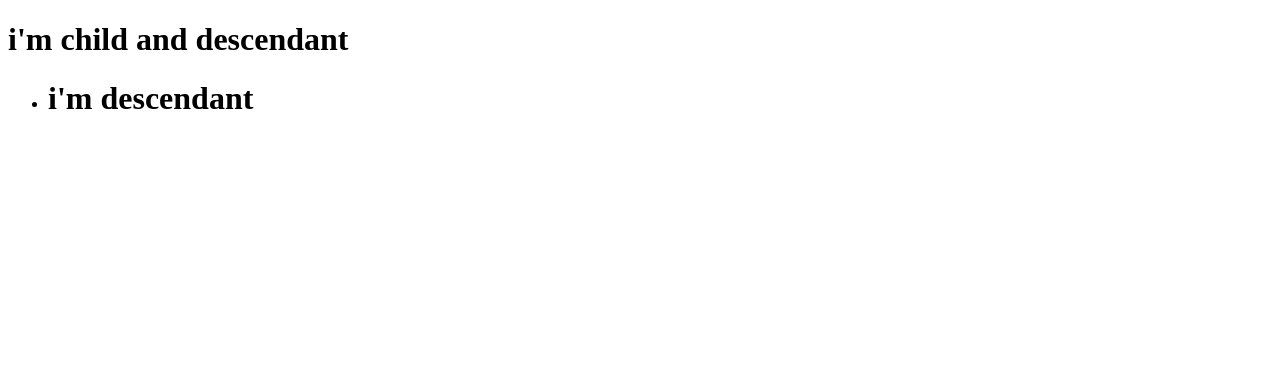
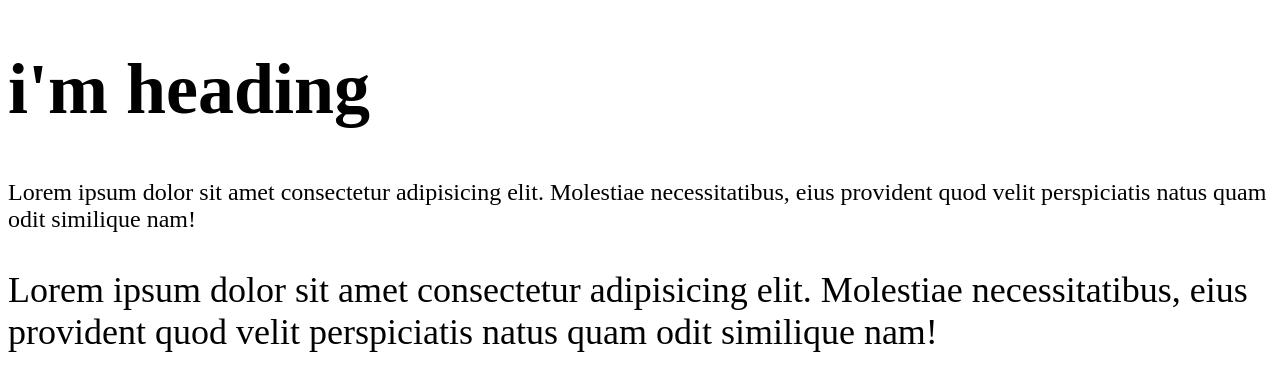
Before and after one commit to shinroo7/html5-css-course, a plain HTML site: page css selectors/selectors.html in a window 1280 px wide. Drawn offline with Linux system fonts and the light colour scheme.

Commit message:
add pseudo element

```diff
--- a/css selectors/selectors.css
+++ b/css selectors/selectors.css
@@ -46,3 +46,55 @@ p {
 
 
 /* 03. ::first-line ::first-letter */
+/* p::first-line {
+    font-weight: bold;
+}
+p::first-letter {
+    font-size: 3rem;
+} */
+
+
+/* 04. :hover */
+/* p:hover {
+    color: lightseagreen;
+}
+.header:hover {
+    background: blue;
+    color: white;
+}
+a:hover {
+    text-decoration: none;
+} */
+
+
+/* 05. :link :visited (clicked on) :hover (point):active (press, not click) */
+/* a:link {
+    color: tomato;
+}
+a:visited {
+    color: teal;
+}
+a:hover {
+    color: yellowgreen;
+}
+a:active {
+    color: turquoise;
+} */
+
+/* 06. :root root element of the document html element
+general styles
+css variables */
+:root {
+    /* background: tomato; */
+    font-size: 150%;
+}
+h1 {
+    font-size: 3rem;
+}
+.absolute {
+    font-size: 24px;
+}
+.responsive {
+    font-size: 1.5rem;
+}
+/* 1 rem === 16px and it is responsive to the root and brower setting. The absolute one is not going to change */
--- a/css selectors/selectors.html
+++ b/css selectors/selectors.html
@@ -13,7 +13,7 @@
 <p>hello world</p> -->
 
 <!-- 02 -->
-<div class="header">
+<!-- <div class="header">
     <h1>i'm child and descendant</h1>
 </div>
 <div class="header">
@@ -22,6 +22,28 @@
             <h1>i'm descendant</h1>
         </li>
     </ul>
+</div> -->
+
+<!-- 03 -->
+<!-- <p>Lorem ipsum dolor sit amet consectetur adipisicing elit. Accusantium pariatur laborum libero quasi eius molestias, debitis, autem iste, rem fugiat inventore! Perferendis beatae a quo, voluptatibus architecto reiciendis aperiam rem!</p> -->
+
+<!-- 04 -->
+<!-- <p>Lorem ipsum dolor sit amet consectetur adipisicing elit. Et optio praesentium deserunt tempora esse tenetur inventore ipsam numquam ab ducimus odio adipisci id corporis nulla est doloribus, hic corrupti aliquid.</p>
+<div class="header">
+    Lorem ipsum dolor sit amet consectetur adipisicing elit. Doloribus, repellat.
 </div>
+<a href="#">this is a link</a> -->
+
+<!-- 05 -->
+<!-- <a href="http://www.google.com">General link</a>
+<a href="#">Visited link</a>
+<a href="http://www.google.com">Hover link</a>
+<a href="http://www.google.com">Active link</a> -->
+
+<!-- 06 -->
+<h1>i'm heading</h1>
+<p class="absolute">Lorem ipsum dolor sit amet consectetur adipisicing elit. Molestiae necessitatibus, eius provident quod velit perspiciatis natus quam odit similique nam!</p>
+<p class="responsive">Lorem ipsum dolor sit amet consectetur adipisicing elit. Molestiae necessitatibus, eius provident quod velit perspiciatis natus quam odit similique nam!</p>
+
 </body>
 </html>
```
